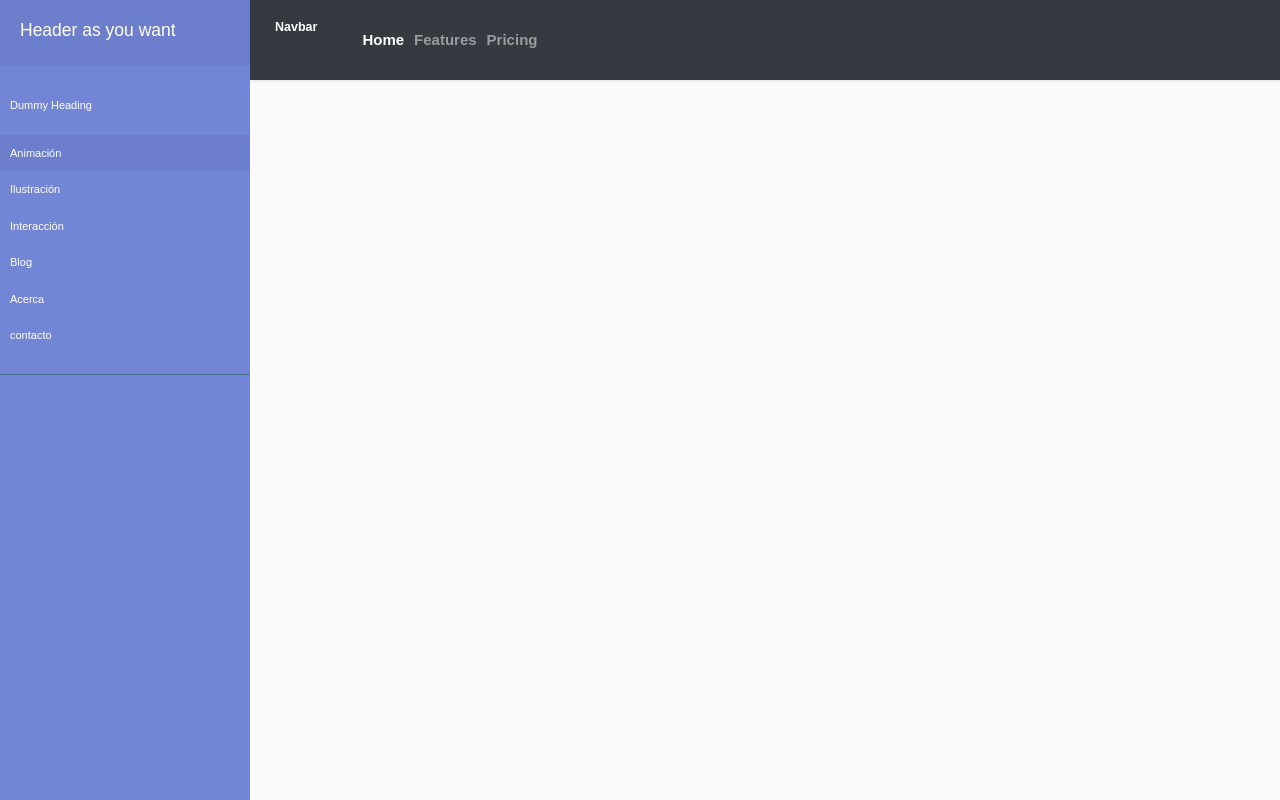
After one commit to nehal6657/Library-DBMS, a PHP site: page /admin_home.html in a window 1280 px wide. The commit adds this page. Run offline with PHP 8.4, Linux system fonts and the light colour scheme; some libraries are stand-ins or nearby versions.

Commit message:
added template for other pages

```diff
--- /dev/null
+++ b/admin_home.html
@@ -0,0 +1,120 @@
+<!DOCTYPE html>
+<html lang="en">
+<head>
+    <meta charset="UTF-8">
+    <meta name="viewport" content="width=device-width, initial-scale=1.0">
+    <link rel="stylesheet" href="https://maxcdn.bootstrapcdn.com/bootstrap/3.4.1/css/bootstrap.min.css">
+    <link rel="stylesheet" href="https://maxcdn.bootstrapcdn.com/bootstrap/4.0.0/css/bootstrap.min.css" integrity="sha384-Gn5384xqQ1aoWXA+058RXPxPg6fy4IWvTNh0E263XmFcJlSAwiGgFAW/dAiS6JXm" crossorigin="anonymous">
+    <link rel="stylesheet" href="./style/style.css">
+    <link rel="icon" href="./style/logo.png" type="image/png">
+    <link rel="stylesheet" href="https://cdnjs.cloudflare.com/ajax/libs/malihu-custom-scrollbar-plugin/3.1.5/jquery.mCustomScrollbar.min.css">
+    <title>Register Page</title>
+</head>
+
+<body>
+
+
+
+    <!-- ===============================sidebar =======================================================-->
+
+
+  <div class="wrapper">
+    <!-- Sidebar Holder -->
+    <nav id="sidebar">
+      <div class="sidebar-header">
+        <h3>Header as you want </h3>
+        </h3>
+      </div>
+
+      <ul class="list-unstyled components">
+        <p>Dummy Heading</p>
+        <li class="active">
+          <a href="#menu">Animación</a>
+
+        </li>
+        <li>
+          <a href="#menu">Ilustración</a>
+
+
+        </li>
+        <li>
+          <a href="#menu">Interacción</a>
+        </li>
+        <li>
+          <a href="#">Blog</a>
+        </li>
+        <li>
+          <a href="#">Acerca</a>
+        </li>
+        <li>
+          <a href="#">contacto</a>
+        </li>
+
+
+      </ul>
+
+
+    </nav>
+
+    <!-- Page Content Holder -->
+    <div id="content">
+
+
+          <nav class="navbar navbar-expand-lg navbar-dark bg-dark main-nav">
+            <a class="navbar-brand" href="#">Navbar</a>
+            <button class="navbar-toggler" type="button" data-toggle="collapse" data-target="#navbarNavDropdown" aria-controls="navbarNavDropdown" aria-expanded="false" aria-label="Toggle navigation">
+              <span class="navbar-toggler-icon"></span>
+            </button>
+            <div class="collapse navbar-collapse" id="navbarNavDropdown">
+              <ul class="navbar-nav">
+                <li class="nav-item active">
+                  <a class="nav-link" href="#">Home <span class="sr-only">(current)</span></a>
+                </li>
+                <li class="nav-item">
+                  <a class="nav-link" href="#">Features</a>
+                </li>
+                <li class="nav-item">
+                  <a class="nav-link" href="#">Pricing</a>
+                </li>
+
+              </ul>
+            </div>
+          </nav>
+
+
+
+    </div>
+  </div>
+
+
+
+
+
+  <!-- jQuery CDN -->
+  <script src="https://code.jquery.com/jquery-1.12.0.min.js"></script>
+  <!-- Bootstrap Js CDN -->
+  <script src="https://maxcdn.bootstrapcdn.com/bootstrap/3.3.7/js/bootstrap.min.js"></script>
+  <!-- jQuery Custom Scroller CDN -->
+  <script src="https://cdnjs.cloudflare.com/ajax/libs/malihu-custom-scrollbar-plugin/3.1.5/jquery.mCustomScrollbar.concat.min.js"></script>
+
+  <script type="text/javascript">
+    $(document).ready(function() {
+
+
+      $('#sidebarCollapse').on('click', function() {
+        $('#sidebar, #content').toggleClass('active');
+        $('.collapse.in').toggleClass('in');
+        $('a[aria-expanded=true]').attr('aria-expanded', 'false');
+      });
+    });
+  </script>
+
+    <!-- ===============================sidebar end =======================================================-->
+
+
+
+
+    </div>
+    <script src="https://maxcdn.bootstrapcdn.com/bootstrap/3.3.7/js/bootstrap.min.js" integrity="sha384-Tc5IQib027qvyjSMfHjOMaLkfuWVxZxUPnCJA7l2mCWNIpG9mGCD8wGNIcPD7Txa" crossorigin="anonymous"></script>
+</body>
+</html>
--- a/style/style.css
+++ b/style/style.css
@@ -7,6 +7,7 @@
     box-shadow: 1.5rem #888888;
     box-shadow: 0 0 20px 0 rgba(0, 0, 0, 0.2), 0 5px 5px 0 rgba(0, 0, 0, 0.24);
     background-color: #fdcda0;
+    position: relative;
 }
 .hm-gradient {
     background-image: linear-gradient(to top, #f3e7e9 0%, #e3eeff 99%, #e3eeff 100%);
@@ -18,7 +19,7 @@
     color: #2E2E2E;
 }
 .navbar-custom {
-    background-color: #ff5e00;
+    background-color: #254b62;
 }
 @media (max-width: 767px) {
     .navbar-toggleable-sm {
@@ -30,6 +31,13 @@
     text-align: center;
     text-transform: capitalize;
     font-size: 5.5rem;
+}
+#title2{
+    text-align: left;
+    text-transform: capitalize;
+    font-size: 3.5rem;
+    margin-bottom: 2rem;
+    font-family: 'Times New Roman', Times, serif;
 }
 .logo{
     height: 14rem;
@@ -98,7 +106,7 @@
     font-family: "Roboto", sans-serif;
     text-transform: uppercase;
     outline: 0;
-    background: #f07603;
+    background: #254b62;
     width: 100%;
     border: 0;
     padding: 15px;
@@ -109,7 +117,7 @@
     cursor: pointer;
   }
   .form button:hover,.form button:active,.form button:focus {
-    background: #f8ba55;
+    background: #508db3;
   }
   .form .message {
     margin: 15px 0 0;
@@ -117,7 +125,7 @@
     font-size: 12px;
   }
   .form .message a {
-    color: #f07603;
+    color: #254b62;
     text-decoration: none;
   }
   .form .register-form {
@@ -129,3 +137,182 @@
     max-width: 300px;
     margin: 0 auto;
   }
+  @import "https://fonts.googleapis.com/css?family=Poppins:300,400,500,600,700";
+  body {
+    font-family: 'Poppins', sans-serif;
+    background: #fafafa;
+  }
+
+  p {
+    font-family: 'Poppins', sans-serif;
+    font-size: 1.1em;
+    font-weight: 300;
+    line-height: 1.7em;
+    color: #999;
+  }
+
+  a,
+  a:hover,
+  a:focus {
+    color: inherit;
+    text-decoration: none;
+    transition: all 0.3s;
+  }
+
+  .navbar {
+    padding: 15px 10px;
+    background: #fff;
+    border: none;
+    border-radius: 0;
+    margin-bottom: 40px;
+    box-shadow: 1px 1px 3px rgba(0, 0, 0, 0.1);
+  }
+
+  .navbar-btn {
+    box-shadow: none;
+    outline: none !important;
+    border: none;
+  }
+
+  .line {
+    width: 100%;
+    height: 1px;
+    border-bottom: 1px dashed #ddd;
+    margin: 40px 0;
+  }
+  /* ---------------------------------------------------
+  SIDEBAR STYLE
+----------------------------------------------------- */
+
+  #sidebar {
+    width: 250px;
+    position: fixed;
+    top: 0;
+    left: 0;
+    height: 100vh;
+    z-index: 999;
+    background: #7386D5;
+    color: #fff !important;
+    transition: all 0.3s;
+  }
+
+  #sidebar.active {
+    margin-left: -250px;
+  }
+
+  #sidebar .sidebar-header {
+    padding: 20px;
+    background: #6d7fcc;
+  }
+
+  #sidebar ul.components {
+    padding: 20px 0;
+    border-bottom: 1px solid #47748b;
+  }
+
+  #sidebar ul p {
+    color: #fff;
+    padding: 10px;
+  }
+
+  #sidebar ul li a {
+    padding: 10px;
+    font-size: 1.1em;
+    display: block;
+    color:white;
+  }
+
+  #sidebar ul li a:hover {
+    color: #7386D5;
+    background: #fff;
+  }
+
+  #sidebar ul li.active>a,
+  a[aria-expanded="true"] {
+    color: #fff;
+    background: #6d7fcc;
+  }
+
+  a[data-toggle="collapse"] {
+    position: relative;
+  }
+
+  a[aria-expanded="false"]::before,
+  a[aria-expanded="true"]::before {
+    content: '\e259';
+    display: block;
+    position: absolute;
+    right: 20px;
+    font-family: 'Glyphicons Halflings';
+    font-size: 0.6em;
+  }
+
+  a[aria-expanded="true"]::before {
+    content: '\e260';
+  }
+
+  ul ul a {
+    font-size: 0.9em !important;
+    padding-left: 30px !important;
+    background: #6d7fcc;
+  }
+
+  ul.CTAs {
+    padding: 20px;
+  }
+
+  ul.CTAs a {
+    text-align: center;
+    font-size: 0.9em !important;
+    display: block;
+    border-radius: 5px;
+    margin-bottom: 5px;
+  }
+
+  a.download {
+    background: #fff;
+    color: #7386D5;
+  }
+
+  a.article,
+  a.article:hover {
+    background: #6d7fcc !important;
+    color: #fff !important;
+  }
+  /* ---------------------------------------------------
+  CONTENT STYLE
+----------------------------------------------------- */
+
+  #content {
+    width: calc(100% - 250px);
+    min-height: 100vh;
+    transition: all 0.3s;
+    position: absolute;
+    top: 0;
+    right: 0;
+  }
+
+  #content.active {
+    width: 100%;
+  }
+  /* ---------------------------------------------------
+  MEDIAQUERIES
+----------------------------------------------------- */
+
+  @media (max-width: 768px) {
+    #sidebar {
+      margin-left: -250px;
+    }
+    #sidebar.active {
+      margin-left: 0;
+    }
+    #content {
+      width: 100%;
+    }
+    #content.active {
+      width: calc(100% - 250px);
+    }
+    #sidebarCollapse span {
+      display: none;
+    }
+  }
```
Also changed, not shown: login.html (+3 -11 lines), register.html (+4 -12 lines).
